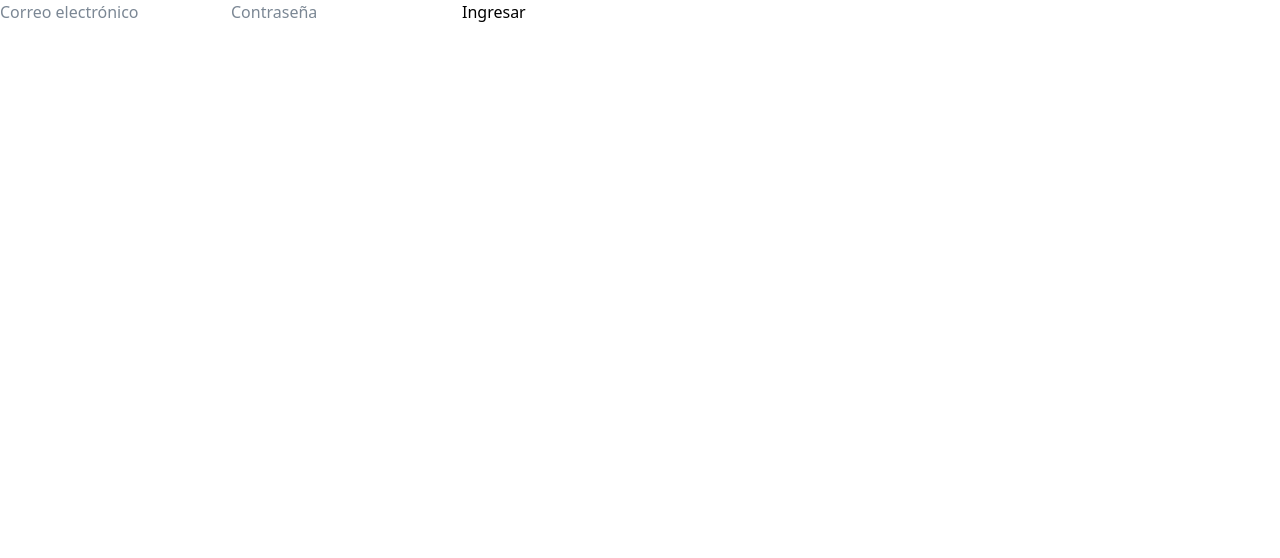
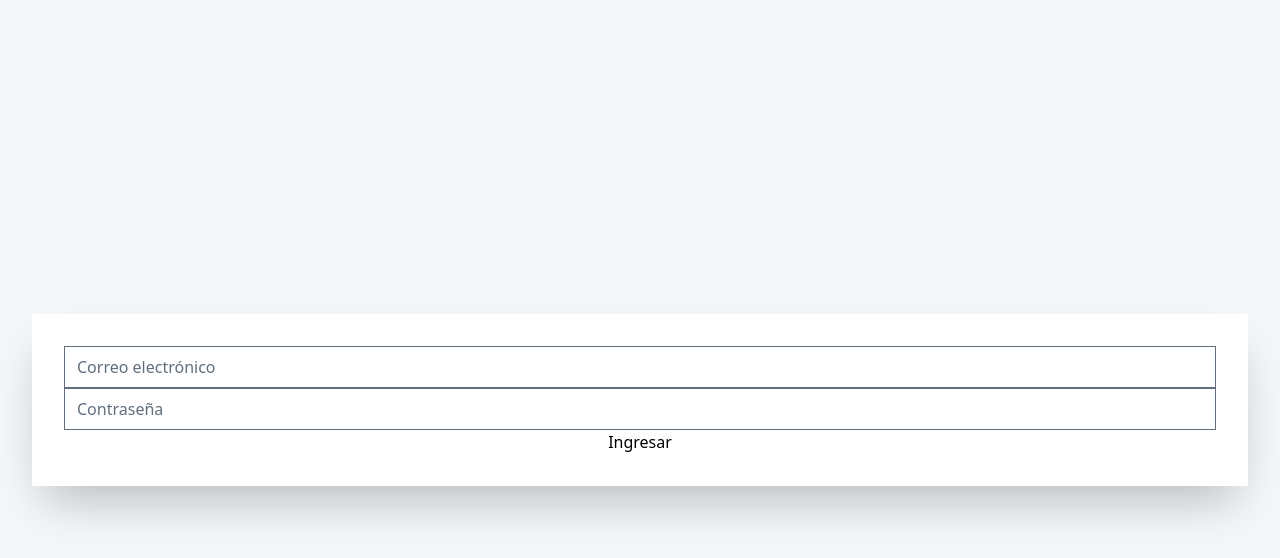
Before and after one commit to jbayron09/delemanager, a React (Create React App) app: page / in a window 1280 px wide. Shown: the top 558 px of the page. Built offline with nearby package versions, Linux system fonts and the light colour scheme.

Commit message:
'create and center form'

```diff
--- a/package.json
+++ b/package.json
@@ -36,6 +36,7 @@
     ]
   },
   "devDependencies": {
+    "@tailwindcss/forms": "^0.5.3",
     "autoprefixer": "^10.4.12",
     "postcss": "^8.4.17",
     "tailwindcss": "^3.1.8"
--- a/src/App.js
+++ b/src/App.js
@@ -1,10 +1,9 @@
 import LoginForm from "./componets/auth/LoginForm";
-
 
 function App() {
     return (
         <div className="App">
-           <LoginForm/>
+          <LoginForm/>
         </div>
     );
 }
--- a/src/componets/auth/LoginForm/index.jsx
+++ b/src/componets/auth/LoginForm/index.jsx
@@ -1,11 +1,15 @@
-
 export const LoginForm = () => {
     return (
-        <form action="">
-            <input type="text" placeholder="Correo electrónico"/>
-            <input type="text" placeholder="Contraseña"/>
-            <button>Ingresar</button>
-        </form>
+        <div className="bg-gray-50 w-full h-full flex justify-center items-center">
+            <div className="bg-white shadow-2xl w-full mx-8 p-8">
+                <form className="flex flex-col">
+                    <input type="email" placeholder="Correo electrónico"/>
+                    <input type="password" placeholder="Contraseña"/>
+                    <button className=" bgtext-white">Ingresar</button>
+                </form>
+            </div>
+        </div>
+
     )
 }
 
--- a/src/index.css
+++ b/src/index.css
@@ -1,3 +1,10 @@
 @tailwind base;
 @tailwind components;
 @tailwind utilities;
+
+@layer base {
+    body, html, #root, .App {
+        width: 100%;
+        height: 100%;
+    }
+}
--- a/tailwind.config.js
+++ b/tailwind.config.js
@@ -1,4 +1,5 @@
 /** @type {import('tailwindcss').Config} */
+
 module.exports = {
   content: [
     "./src/**/*.{js,jsx,ts,tsx}",
@@ -33,5 +34,7 @@ module.exports = {
       },
     },
   },
-  plugins: [],
+  plugins: [
+      require('@tailwindcss/forms')
+  ],
 }
```
Also changed, not shown: 1 other file (tests, documents, lock files or other folders).
